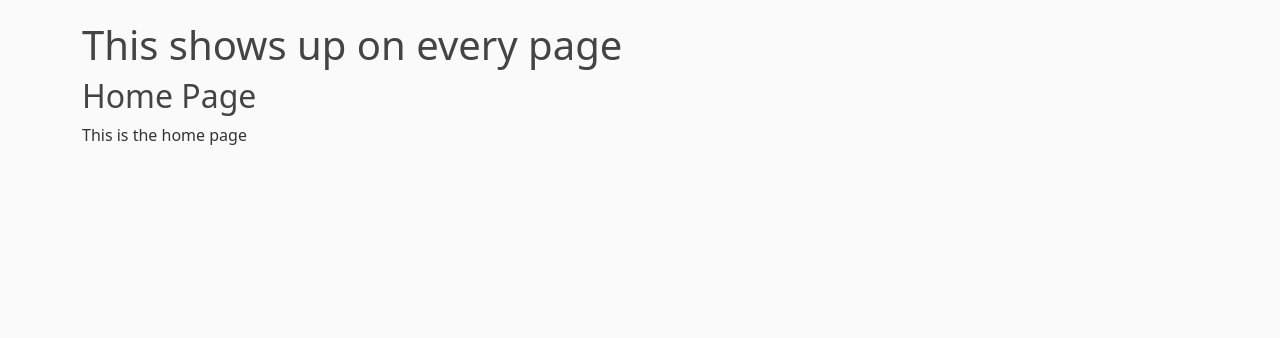
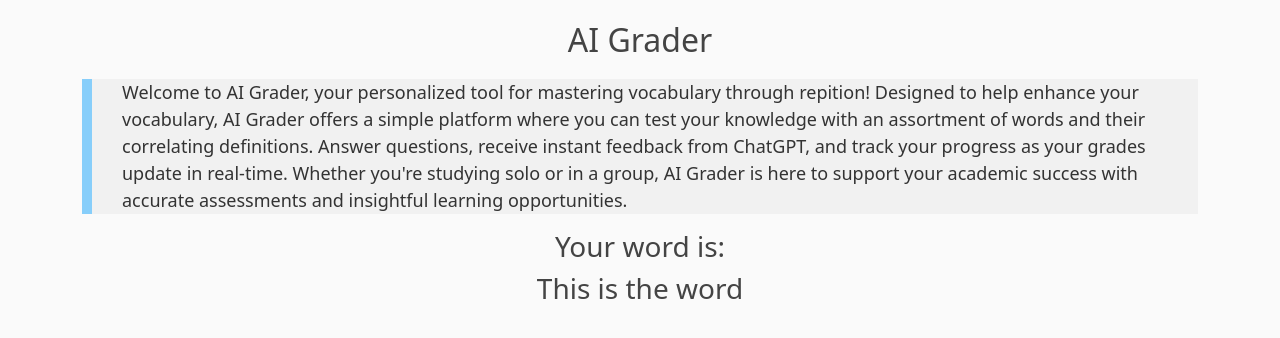
Before and after one commit to Espi5730/Ai-Grader, a Flask app: page / in a window 1280 px wide. Shown: the part 59-397 px from the top of the page. Run offline with Flask 3, Linux system fonts and the light colour scheme.

Commit message:
main work

```diff
--- a/main.py
+++ b/main.py
@@ -19,7 +19,7 @@
 
 @app.route("/")
 def main_page():
-    return render_template('home.html', subtitle='Home Page', text='This is the home page')
+    return render_template('home.html', subtitle='Home Page', word='This is the word')
 
 @app.route("/report")
 def grade_page():
--- a/static/main.css
+++ b/static/main.css
@@ -6,6 +6,10 @@
 
   h1, h2, h3, h4, h5, h6 {
     color: #444444;
+  }
+
+  p {
+    font-size: large;
   }
 
   .bg-steel {
@@ -83,3 +87,21 @@
   #title {
     color: #111111;
   }
+
+  #home-title {
+    text-align: center;
+    font-size: xx-large;
+  }
+
+  #introduction{
+    padding-left: 30px;
+    padding-right: 15px;
+    margin-top: 20px;
+    width: 100%;
+    border-left:10px solid lightskyblue ;
+    background-color: #f1f1f1;
+  }
+
+  .center {
+    text-align: center;
+  }
--- a/templates/header.html
+++ b/templates/header.html
@@ -28,12 +28,7 @@
     </nav>
   </header>
   <main role="main" class="container">
-    <div class="row">
-      <div class="col-md-8">
-        <h1>This shows up on every page</h1>
-        {% block content %}{% endblock %}
-      </div>
-    </div>
+    {% block content %}{% endblock %}
   </main>
   <script src="https://cdn.jsdelivr.net/npm/bootstrap@5.0.2/dist/js/bootstrap.bundle.min.js" integrity="sha384-MrcW6ZMFYlzcLA8Nl+NtUVF0sA7MsXsP1UyJoMp4YLEuNSfAP+JcXn/tWtIaxVXM" crossorigin="anonymous"></script>
 </body>
--- a/templates/home.html
+++ b/templates/home.html
@@ -1,5 +1,11 @@
 {% extends "header.html" %}
 {% block content %}
-    <h2>{{ subtitle }}</h2>
-    <p>{{ text }}</p>
+    <h2 id = "home-title">AI Grader</h2>
+    <div id="introduction">
+        <p>Welcome to AI Grader, your personalized tool for mastering vocabulary through repition! Designed to help enhance your vocabulary, AI Grader offers a simple platform where you can test your knowledge with an assortment of words and their correlating definitions. Answer questions, receive instant feedback from ChatGPT, and track your progress as your grades update in real-time. Whether you're studying solo or in a group, AI Grader is here to support your academic success with accurate assessments and insightful learning opportunities.</p>
+    </div>
+    <div class="center">
+        <h3>Your word is:</h3>
+        <h3>{{ word }}</h3>
+    </div>
 {% endblock content %}
```
